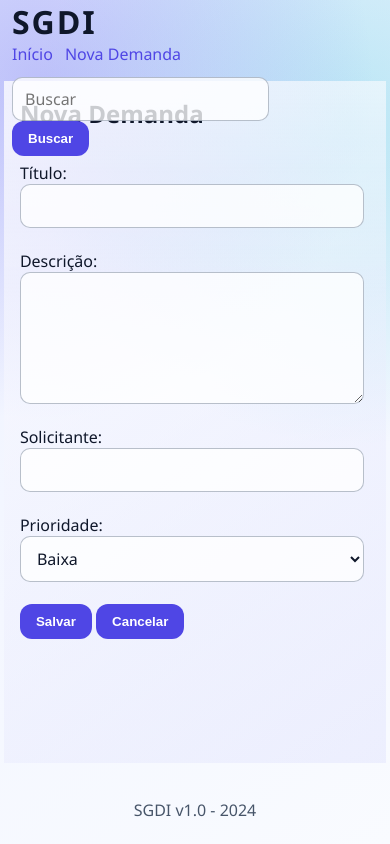
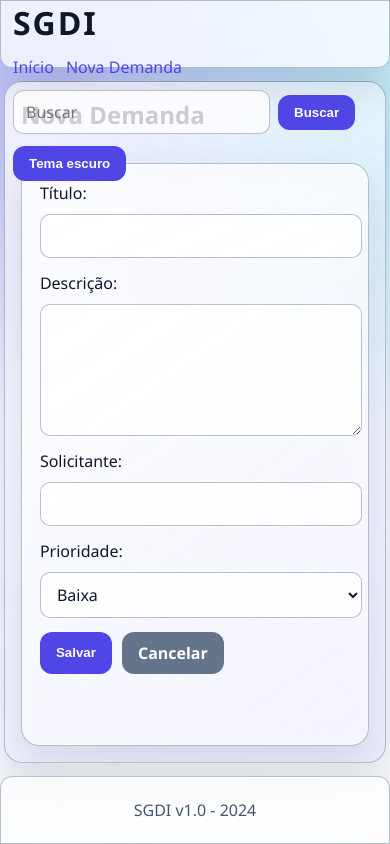
Before and after one commit to PabloAOliveira/SistemaLegado, a Flask app: page /nova_demanda in a window 390 px wide. Run offline with Flask 2, Linux system fonts and the light colour scheme.

Commit message:
✨ feat(style): improve layout and styling across multiple pages with responsive design and new UI components

```diff
--- a/templates/base.html
+++ b/templates/base.html
@@ -1,25 +1,28 @@
 <!DOCTYPE html>
 <html>
 <head>
+    <meta charset="UTF-8">
+    <meta name="viewport" content="width=device-width, initial-scale=1.0">
     <title>SGDI - Sistema de Gestão de Demandas</title>
     <link rel="stylesheet" href="{{ url_for('static', filename='style.css') }}">
-    <style>
-        body { margin: 0; }
-    </style>
 </head>
 <body>
-    <div class="header">
+    <header class="header glass-panel">
+        <div class="header-inner">
             <h1>SGDI</h1>
             <div class="menu">
                 <a href="/">Início</a>
                 <a href="/nova_demanda">Nova Demanda</a>
-            <form action="/buscar" method="GET" style="display:inline;">
+                <form action="/buscar" method="GET" class="search-form">
                     <input type="text" name="q" placeholder="Buscar">
                     <button type="submit">Buscar</button>
                 </form>
+                <button id="theme-toggle" type="button" class="theme-toggle" aria-label="Alternar tema">Tema</button>
             </div>
         </div>
+    </header>
 
+    <main class="container glass-panel">
         {% with messages = get_flashed_messages() %}
             {% if messages %}
                 {% for message in messages %}
@@ -28,12 +31,38 @@
             {% endif %}
         {% endwith %}
 
-    <div class="container">
         {% block content %}{% endblock %}
-    </div>
+    </main>
 
-    <div class="footer">
+    <footer class="footer glass-panel">
         <p>SGDI v1.0 - 2024</p>
-    </div>
+    </footer>
+
+    <script>
+        (function() {
+            var root = document.body;
+            var toggle = document.getElementById('theme-toggle');
+            var storedTheme = localStorage.getItem('sgdi-theme');
+            var prefersDark = window.matchMedia && window.matchMedia('(prefers-color-scheme: dark)').matches;
+            var currentTheme = storedTheme || (prefersDark ? 'dark' : 'light');
+
+            function applyTheme(theme) {
+                root.setAttribute('data-theme', theme);
+                if (toggle) {
+                    toggle.textContent = theme === 'dark' ? 'Tema claro' : 'Tema escuro';
+                }
+            }
+
+            applyTheme(currentTheme);
+
+            if (toggle) {
+                toggle.addEventListener('click', function() {
+                    currentTheme = currentTheme === 'dark' ? 'light' : 'dark';
+                    localStorage.setItem('sgdi-theme', currentTheme);
+                    applyTheme(currentTheme);
+                });
+            }
+        })();
+    </script>
 </body>
 </html>
--- a/templates/nova_demanda.html
+++ b/templates/nova_demanda.html
@@ -3,26 +3,23 @@
 {% block content %}
 <h2>Nova Demanda</h2>
 
-<form id="form-nova-demanda" method="POST" action="/nova_demanda">
-    <div>
+<form id="form-nova-demanda" method="POST" action="/nova_demanda" class="form-card glass-panel-soft">
+    <div class="form-field">
         <label>Título:</label><br>
         <input type="text" name="titulo" size="50" required>
     </div>
-    <br>
 
-    <div>
+    <div class="form-field">
         <label>Descrição:</label><br>
         <textarea name="descricao" rows="5" cols="50" required></textarea>
     </div>
-    <br>
 
-    <div>
+    <div class="form-field">
         <label>Solicitante:</label><br>
         <input type="text" name="solicitante" required>
     </div>
-    <br>
 
-        <div>
+    <div class="form-field">
         <label>Prioridade:</label><br>
         <select name="prioridade" required>
             <option value="baixa">Baixa</option>
@@ -30,10 +27,13 @@
             <option value="alta">Alta</option>
         </select>
     </div>
-    <br>
 
-    <button type="submit">Salvar</button>
-    <a href="/"><button type="button">Cancelar</button></a>
+
+
+    <div class="form-actions">
+        <button type="submit">Salvar</button>
+        <a href="/" class="button-link button-link-muted">Cancelar</a>
+    </div>
 </form>
 
 <script>
```
Also changed, not shown: templates/detalhes.html (+12 -11 lines), templates/editar.html (+21 -22 lines), templates/index.html (+28 -15 lines). Lines whose indentation alone changed are shown as unchanged.
